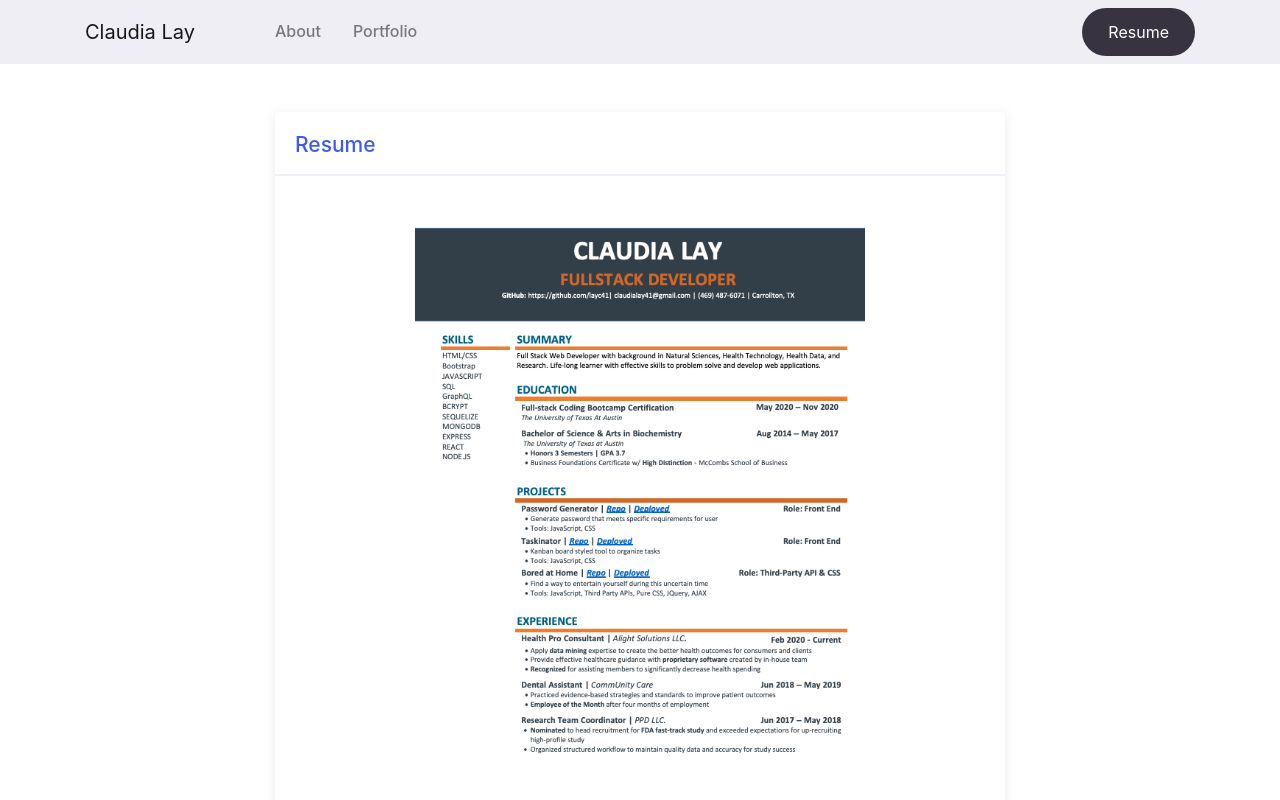
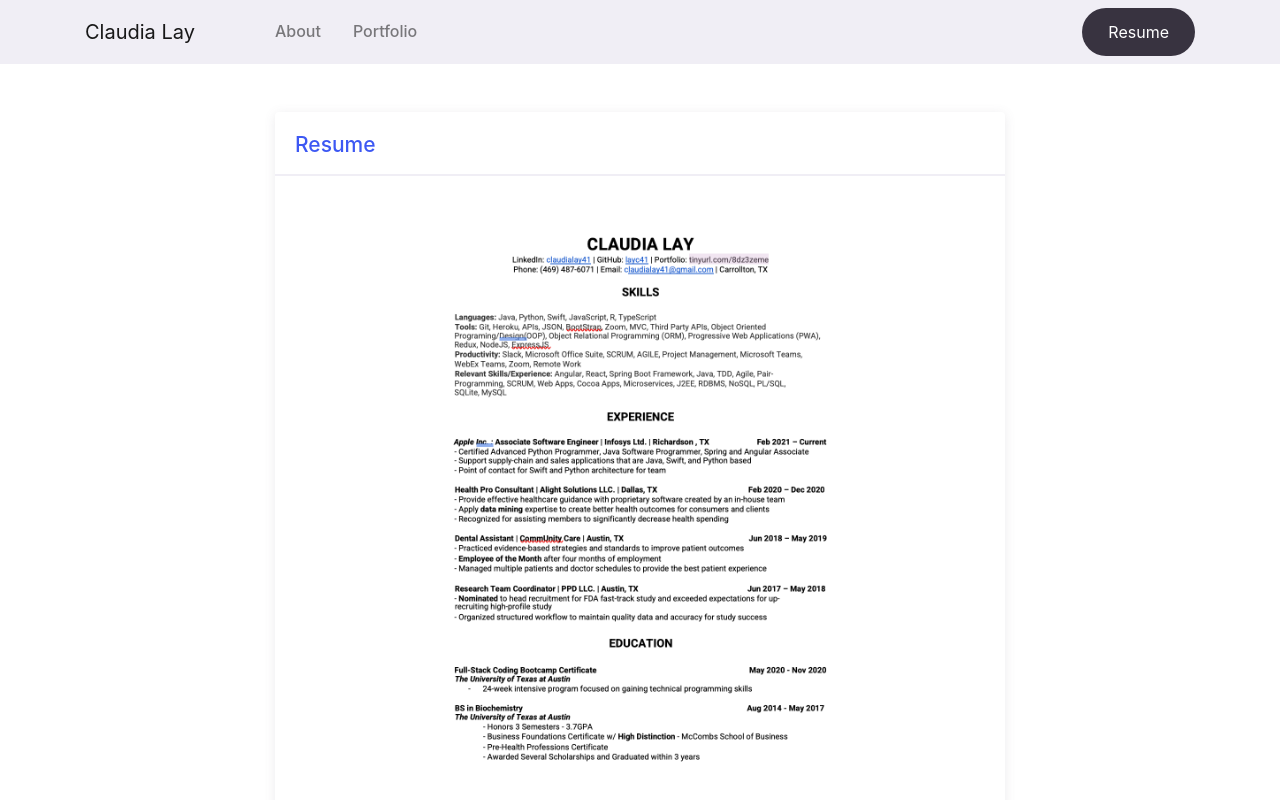
Before and after one commit to layc41/react-portfolio, a React (Create React App) app: page /resume in a window 1280 px wide. Shown: the top 800 px of the page. Built offline with nearby package versions, Linux system fonts and the light colour scheme.

Commit message:
added new photo

```diff
--- a/src/pages/Resume.js
+++ b/src/pages/Resume.js
@@ -14,7 +14,7 @@ function Resume() {
                                 <div className="row justify-content-center">
                                     <div className="col-lg-8 py-3">
                                         <a href="../assets/img/Lay_Claudia_Resume.pdf" download>
-                                            <img className="img-fluid rounded mx-auto d-block" src="../assets/img/resume.png" alt="" />
+                                            <img className="img-fluid rounded mx-auto d-block" src="../assets/img/resume_2021.png" alt="" />
                                         </a>
                                     </div>
                                 </div>
```
Also changed, not shown: public/assets/img/resume_2021.png (added).
